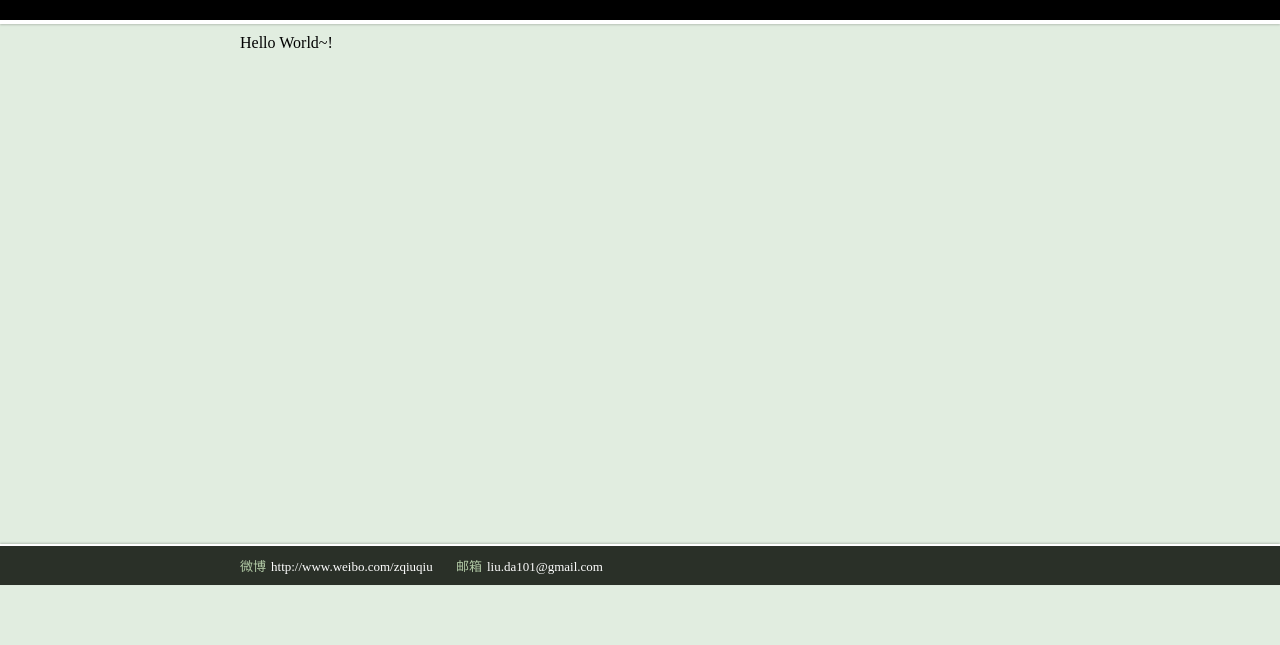
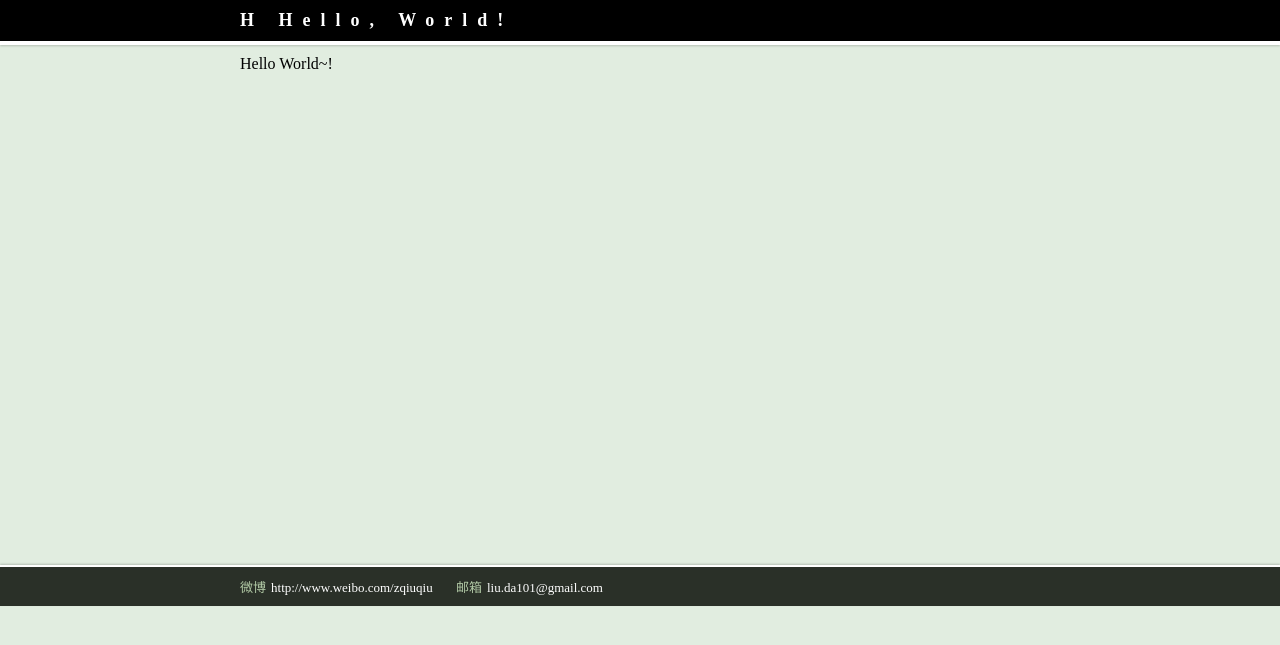
Before and after one commit to liuda101/liuda101.github.com, a Jekyll site: the page built from _posts/2012-11-04-HelloWorld.md, in a window 1280 px wide. Shown: the top 645 px of the page. Built offline with Jekyll 4.4.1, drawn with Linux system fonts in a browser that asks for light colours; comment, search, counter and statistics services are not loaded.

Commit message:
test custom var

```diff
--- a/_layouts/post.html
+++ b/_layouts/post.html
@@ -8,7 +8,10 @@
   <body>
   	<header>
   		<div class="wrapper">
-  			<h2 class="p">{{ page.title | first }}</h2>
+  			<h2 class="p">
+  				<span>{{ page.firstLetter }}</span>
+  				{{ page.title }}
+  			</h2>
   		</div>
   	</header>
   	<section id="content">
```
Also changed, not shown: _posts/2012-11-04-HelloWorld.md (+1 -0 lines).
